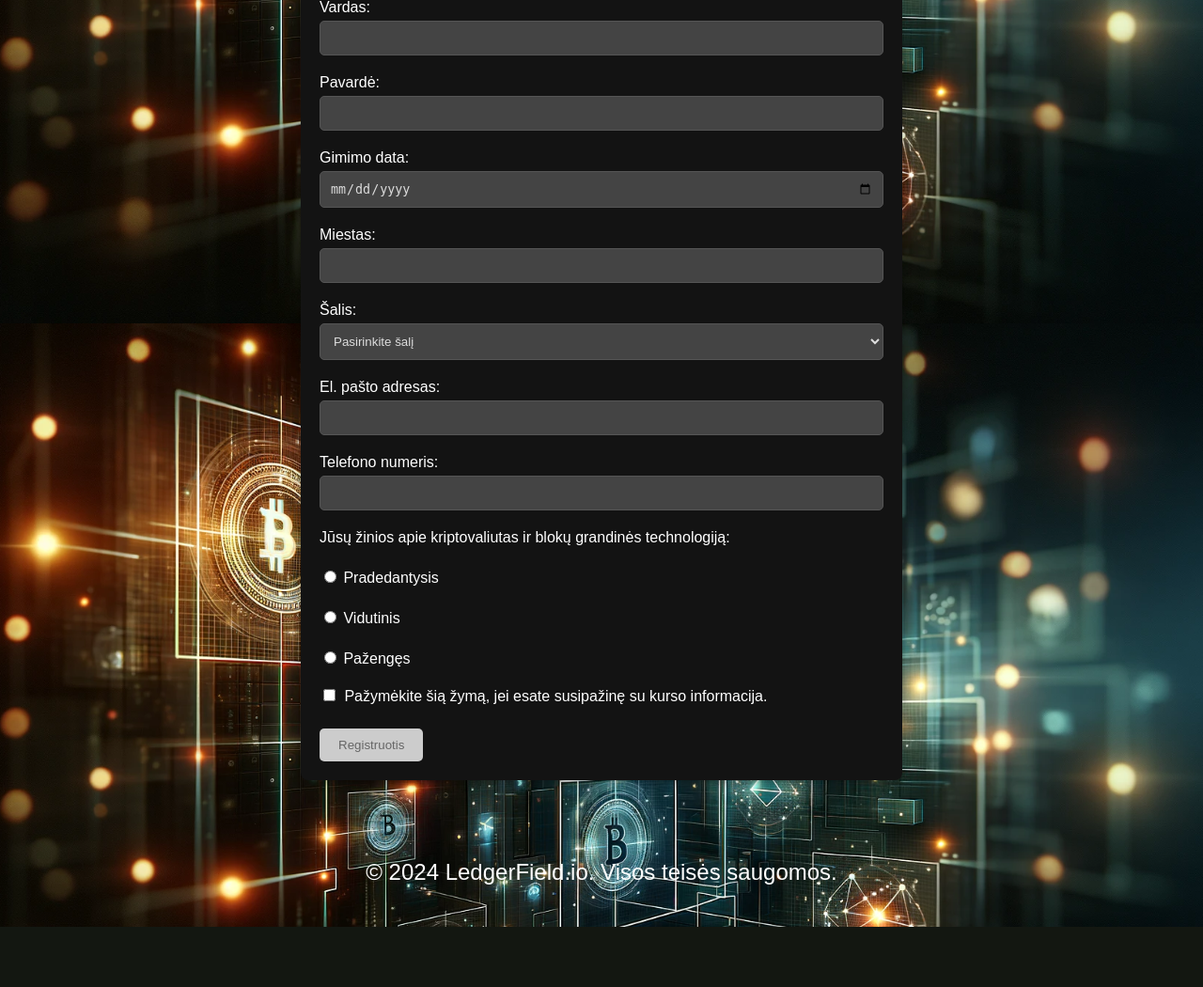
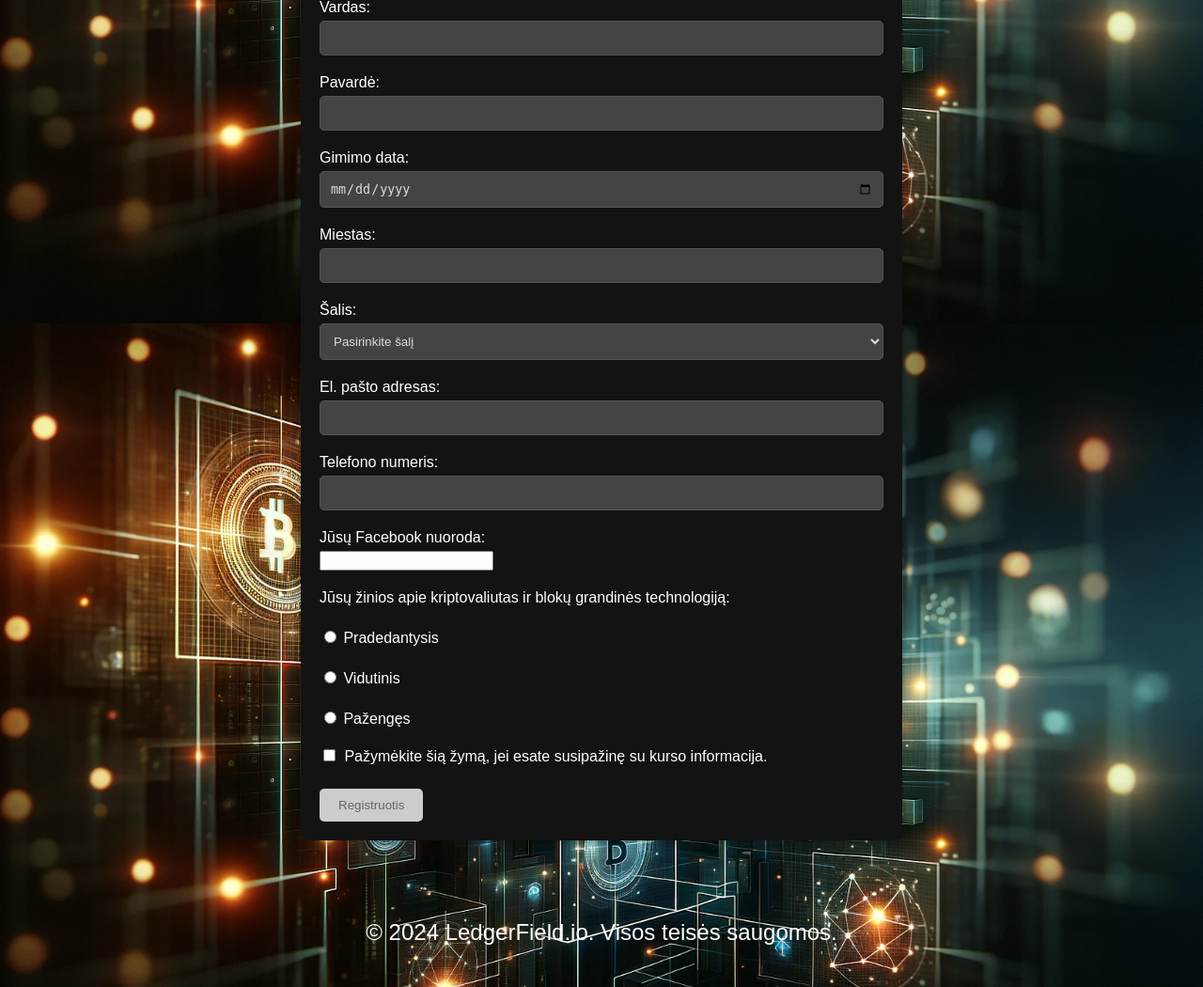
Before and after one commit to MisterVaidas/form-LT, a Flask app: page / in a window 1280 px wide. Shown: the part 456-1506 px from the top of the page at 94% size. Before the commit the page ends 1442 px from the top, so only its background shows below. Run offline with Flask 3, Linux system fonts and the light colour scheme; some libraries are stand-ins or nearby versions.

Commit message:
Added soc media field

```diff
--- a/process_form.py
+++ b/process_form.py
@@ -28,6 +28,7 @@ def index():
             email_address = request.form['email']
             telephone_number = request.form['telephone']
             knowledge = request.form['knowledge']
+            facebook_link = request.form['facebook']
 
             reference_number = generate_reference_number()
 
@@ -49,7 +50,8 @@ def index():
                                                  email=email_address,
                                                  telephone=telephone_number,
                                                  knowledge=knowledge,
-                                                 reference_number=reference_number)
+                                                 reference_number=reference_number,
+                                                 facebook_link=facebook_link)
             admin_msg = Message('New Course Registration',
                                 sender='admin@ledgerfield.io',
                                 recipients=['admin@ledgerfield.io'])
--- a/templates/index.html
+++ b/templates/index.html
@@ -49,6 +49,10 @@
   <div class="form-group">
     <label for="telephone">Telefono numeris:</label>
     <input type="tel" id="telephone" name="telephone" required>
+  </div>
+  <div class="form-group">
+    <label for="telephone">Jūsų Facebook nuoroda:</label>
+    <input type="link" id="facebook" name="facebook" required>
   </div>
   <div class="form-group">
     <label for="knowledge">Jūsų žinios apie kriptovaliutas ir blokų grandinės technologiją:</label>
```
